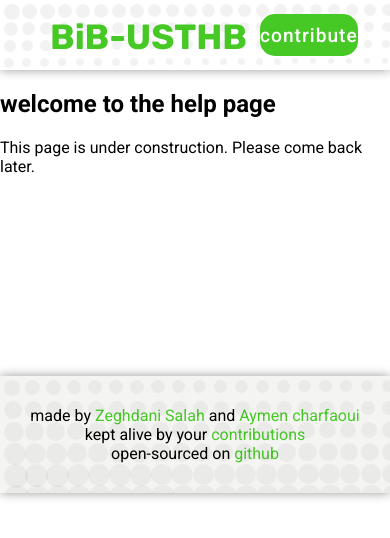
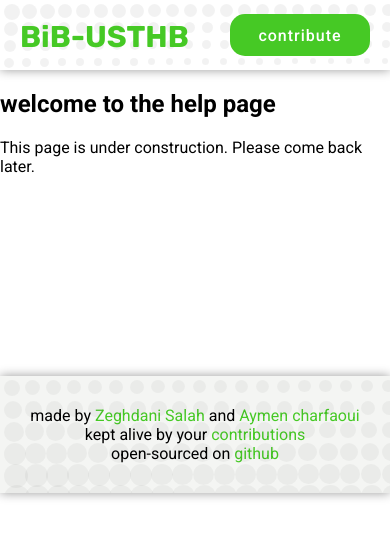
Before and after one commit to hexxt-git/bib-usthb, a SvelteKit app: page /help in a window 390 px wide. Shown: the top 538 px of the page. Built offline with nearby package versions, Linux system fonts and the light colour scheme.

Commit message:
responsivity tweaks

```diff
--- a/src/routes/Nav.svelte
+++ b/src/routes/Nav.svelte
@@ -59,6 +59,8 @@
     #nav-contribute{
         color: white;
         background-color: var(--brand-green);
+        padding: 7px 20px;
+        border-radius: 10px;
         width: 140px;
         height: 42px;
         display: flex;
@@ -90,9 +92,22 @@
         font-weight: 500;
         flex-shrink: 1;
     }*/
-    @media (max-width: 70px), (orientation: portrait) {
+    @media (max-width: 700px), (orientation: portrait) {
         div{
             display: none;
         }
     }
+    @media (max-width: 500px) {
+        nav{
+            padding: 0px 20px;
+        }
+        #nav-logo{
+            min-width: 180px;
+            font-size: 30px;
+        }
+        #nav-contribute{
+            padding: 7px 15px;
+            font-size: 1rem;
+        }
+    }
 </style>
```
Also changed, not shown: src/routes/Welcome.svelte (+4 -3 lines).
